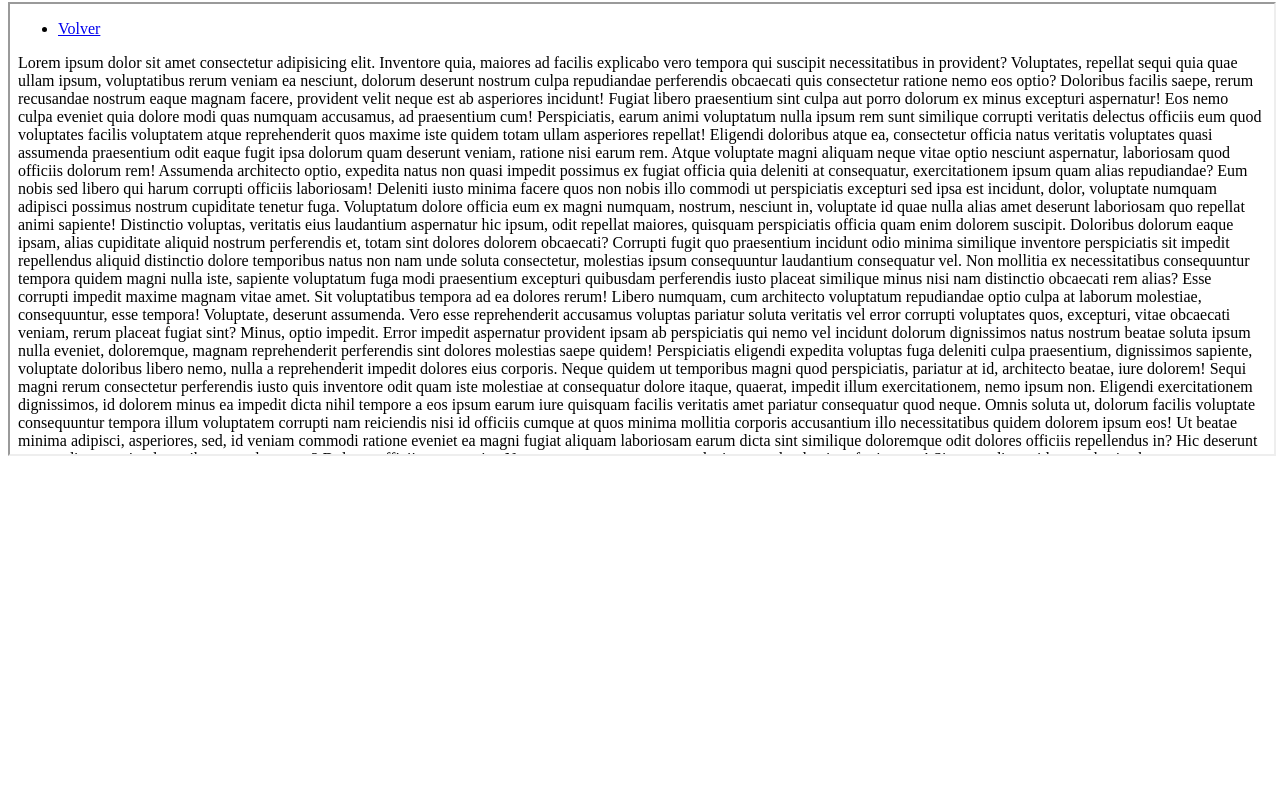
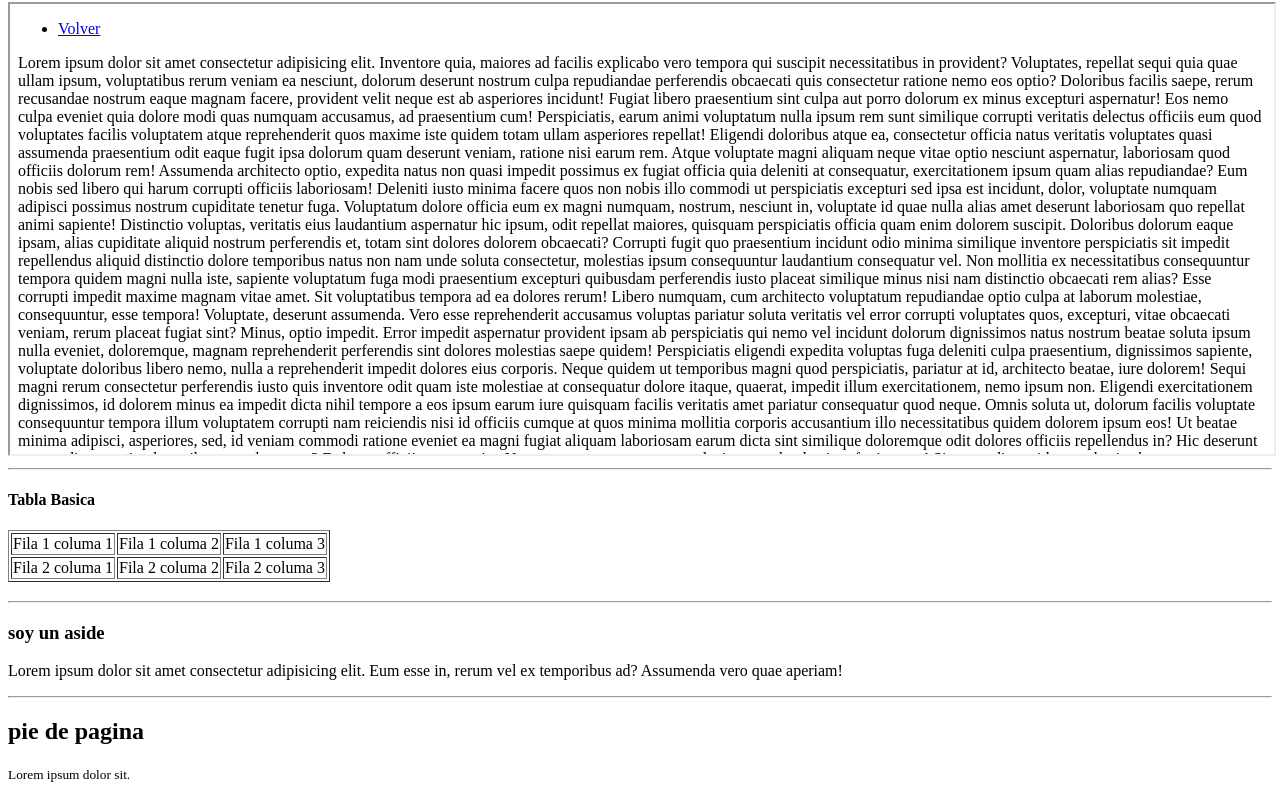
Before and after one commit to Generacion31/week3-wednesday01, a plain HTML site: page index.html in a window 1280 px wide. Shown: the part 3292-4091 px from the top of the page. Before the commit the page ends 3760 px from the top, so only its background shows below. Drawn offline with Linux system fonts and the light colour scheme.

Commit message:
advances

```diff
--- a/index.html
+++ b/index.html
@@ -133,12 +133,53 @@
 
       <iframe src="document.html" frameborder="1" width="100%" height="450"></iframe>
 
+    </section>
+
+    <hr>
+    <h4> Tabla Basica</h4>
+    <!-- Elementos que representan en la tabla -->
+    <table border>
+      <tr>
+        <td>Fila 1 columa 1</td>
+        <td>Fila 1 columa 2</td>
+        <td>Fila 1 columa 3</td>
+      </tr>
+
+      <tr>
+        <td>Fila 2 columa 1</td>
+        <td>Fila 2 columa 2</td>
+        <td>Fila 2 columa 3</td>
+      </tr>
+    </table>
+
+    <section>
+      <article>
+        <h3></h3>
+        <p></p>
+      </article>
+
 
     </section>
 
 
+  </main>
+  <hr>
 
-  </main>
+  <aside>
+    <!-- aside: contiene elementos que no son necesarios en la mayoria de las paginas, pero que si estan pueden ser de utilidad -->
+    <div>
+      <h3>soy un aside</h3>
+      <p>Lorem ipsum dolor sit amet consectetur adipisicing elit. Eum esse in, rerum vel ex temporibus ad? Assumenda
+        vero quae aperiam!</p>
+    </div>
+  </aside>
+  <hr>
+  <footer>
+    <!-- Footer: pie de pagina -->
+    <h2>pie de pagina</h2>
+    <a href=""></a>
+    <p><small>Lorem ipsum dolor sit.</small></p>
+  </footer>
 
 </body>
 
```
